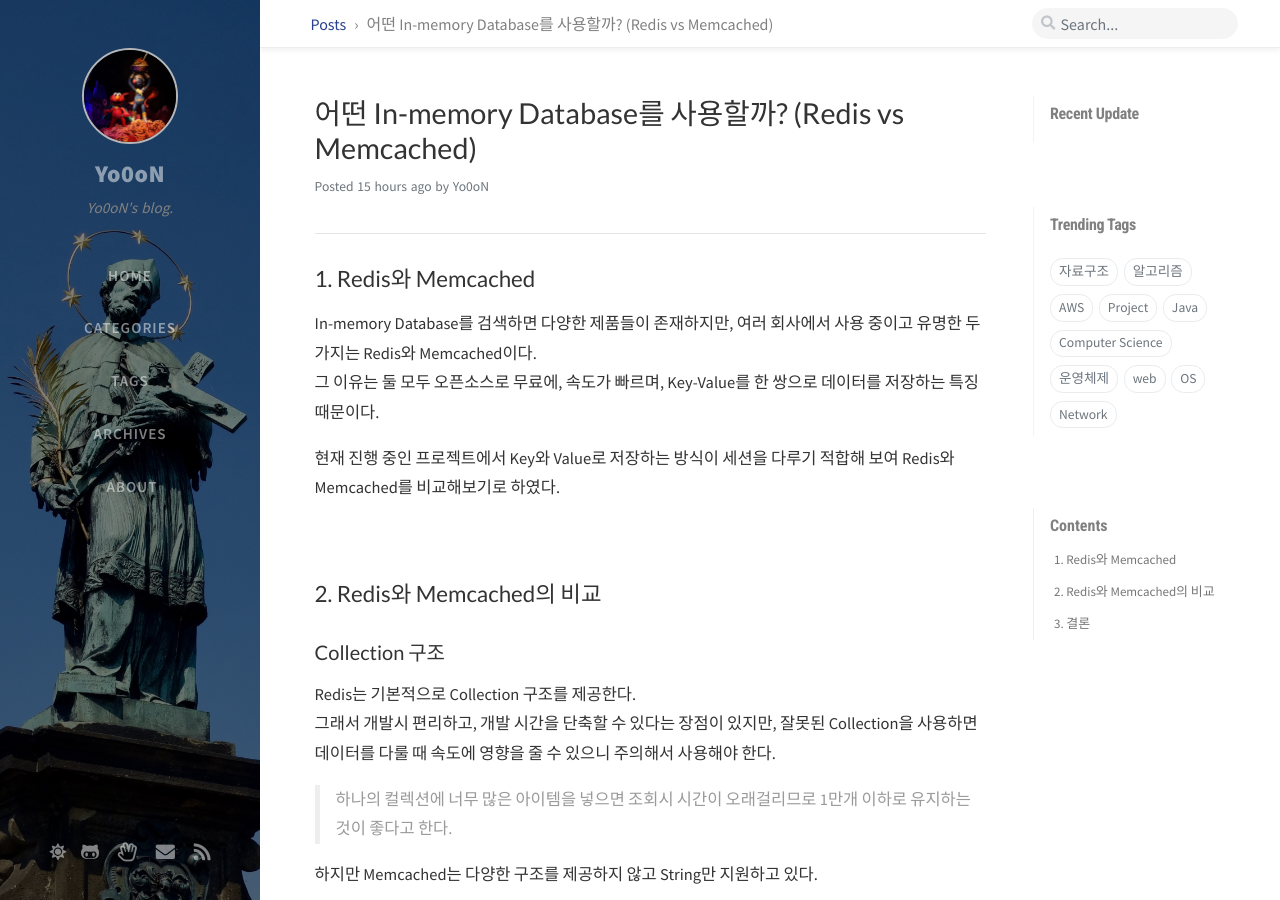
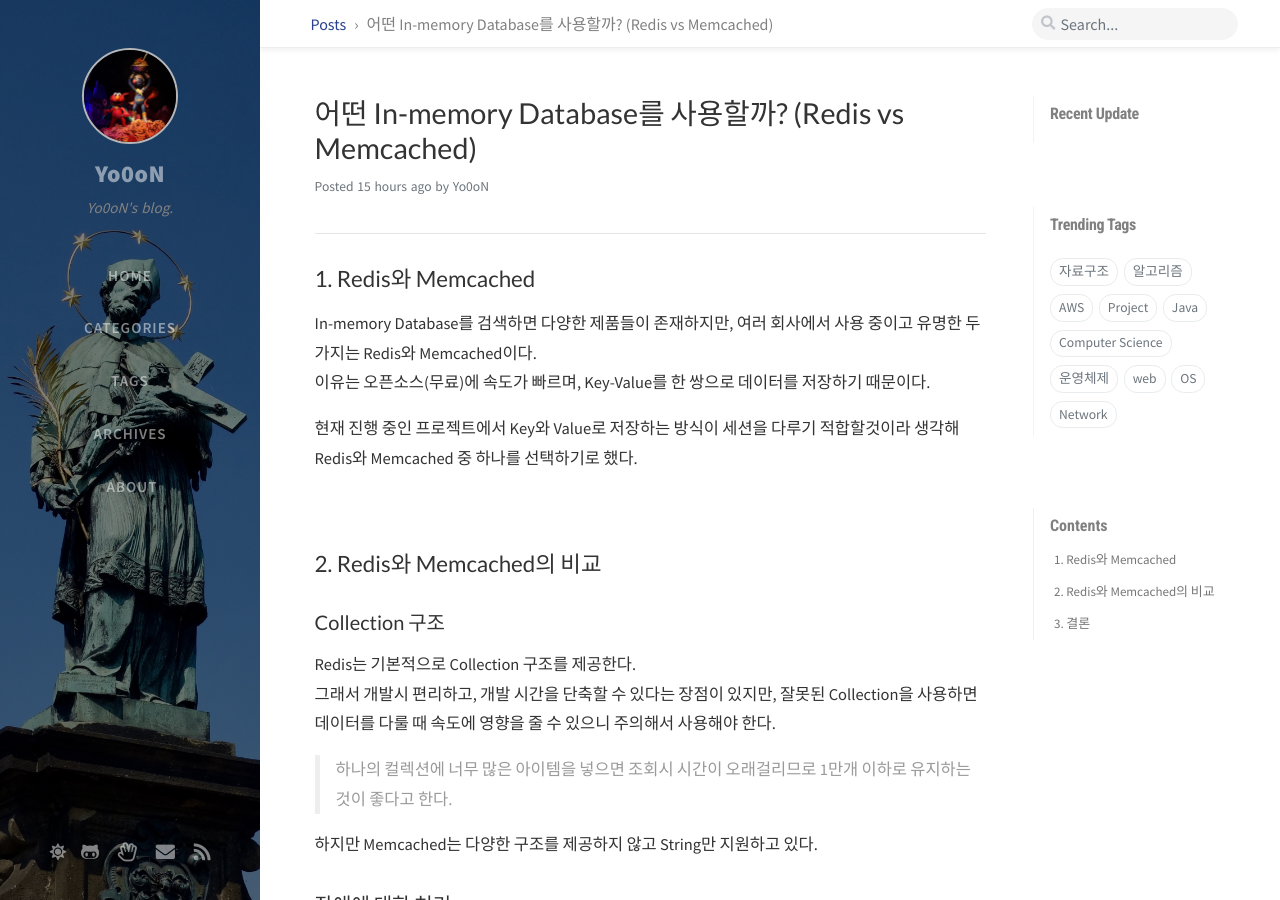
Before and after one commit to Yo0oN/Yo0oN.github.io, a Jekyll site: the page built from _posts/2020-11-11-Project.어떤InMemoryDB를사용할까.md, in a window 1280 px wide and 900 px high. Built offline with Jekyll 4.4.1, drawn with Linux system fonts in a browser that asks for light colours; nearby versions of some CDN libraries; comment, search, counter and statistics services are not loaded.

Commit message:
문맥 수정 중

```diff
--- a/_posts/2020-11-11-Project.어떤InMemoryDB를사용할까.md
+++ b/_posts/2020-11-11-Project.어떤InMemoryDB를사용할까.md
@@ -11,9 +11,9 @@ math: true
 
 ## 1. Redis와 Memcached
 In-memory Database를 검색하면 다양한 제품들이 존재하지만, 여러 회사에서 사용 중이고 유명한 두가지는 Redis와 Memcached이다.<br>
-그 이유는 둘 모두 오픈소스로 무료에, 속도가 빠르며, Key-Value를 한 쌍으로 데이터를 저장하는 특징 때문이다.
+이유는 오픈소스(무료)에 속도가 빠르며, Key-Value를 한 쌍으로 데이터를 저장하기 때문이다.
 
-현재 진행 중인 프로젝트에서 Key와 Value로 저장하는 방식이 세션을 다루기 적합해 보여 Redis와 Memcached를 비교해보기로 하였다.
+현재 진행 중인 프로젝트에서 Key와 Value로 저장하는 방식이 세션을 다루기 적합할것이라 생각해 Redis와 Memcached 중 하나를 선택하기로 했다.
 
 <br>
 
```
